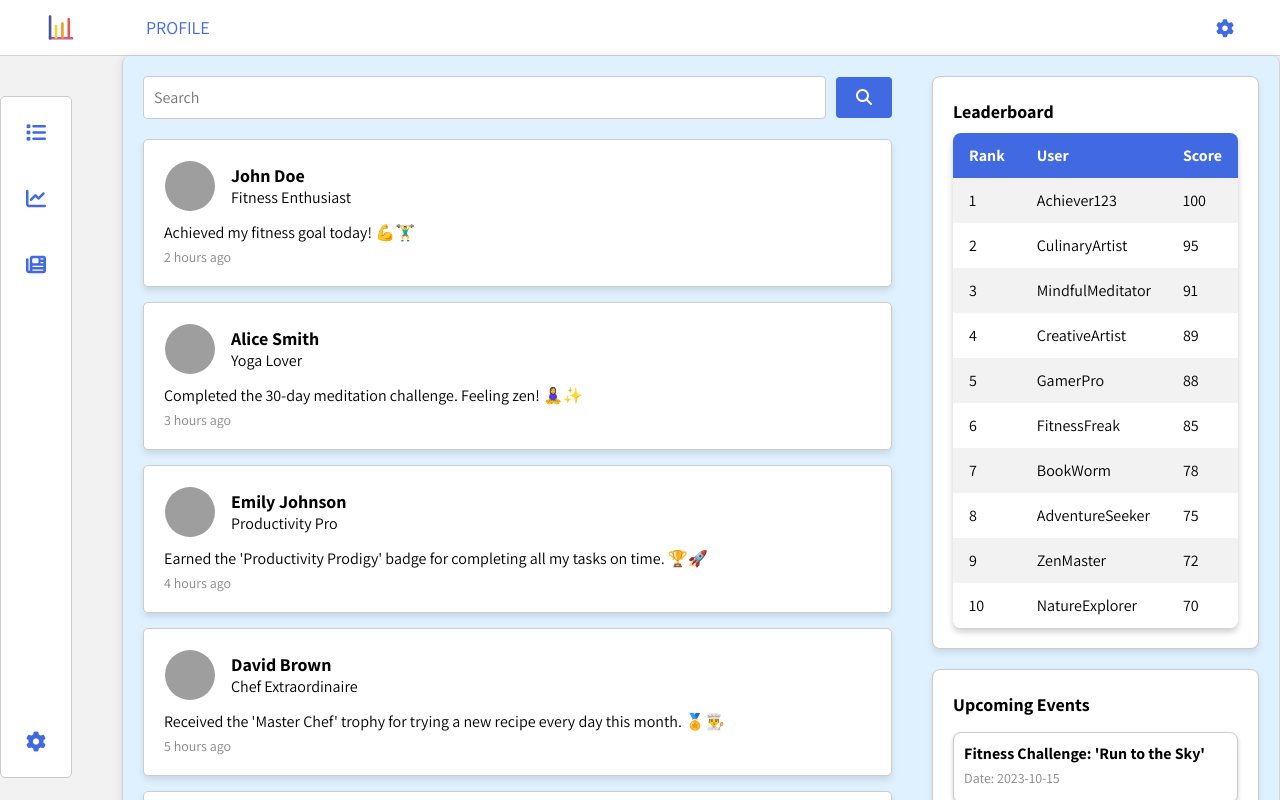
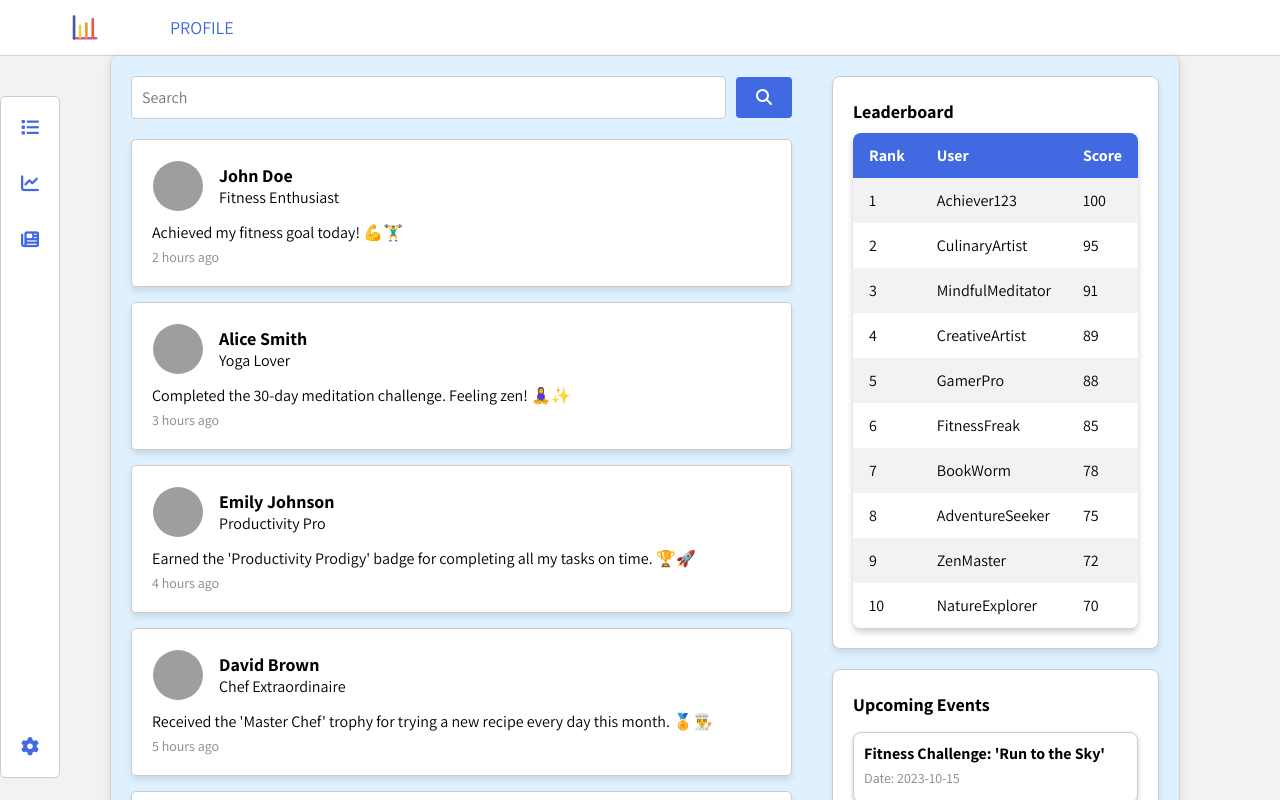
Before and after one commit to joseph-johnson27001/habits_tracker, a Vue app: page / in a window 1280 px wide. Shown: the top 800 px of the page. Built offline with nearby package versions, Linux system fonts and the light colour scheme; grey boxes are pictures that could not be loaded.

Commit message:
Sidebar layout

```diff
--- a/src/App.vue
+++ b/src/App.vue
@@ -49,6 +49,7 @@ body {
 
 .sidebar-section {
   margin-top: 5vh;
+  margin-right: 100px;
 }
 
 .content-container {
@@ -59,6 +60,7 @@ body {
   border-right: 1px solid lightgrey;
   border-left: 1px solid lightgrey;
   border-radius: 8px;
-  margin-left: 50px;
+  margin-left: -50px;
+  margin-right: 100px;
 }
 </style>
--- a/src/components/Navigation/NavigationBar.vue
+++ b/src/components/Navigation/NavigationBar.vue
@@ -31,12 +31,6 @@
         </svg>
       </router-link>
       <router-link to="/profile" class="nav-link"> PROFILE </router-link>
-      <!-- <router-link to="/" class="nav-link"> HABITS </router-link>
-      <router-link to="/" class="nav-link"> ARTICLES </router-link> -->
-    </div>
-    <!-- Add the Font Awesome icon here -->
-    <div class="settings-icon">
-      <i class="fas fa-cog"></i>
     </div>
   </nav>
 </template>
@@ -85,32 +79,4 @@ export default {
 .nav-link:hover {
   color: #0f212f;
 }
-
-.settings-icon {
-  display: flex;
-  align-items: center;
-  margin-right: 30px;
-}
-
-.settings-icon i {
-  font-size: 18px;
-  color: #4169e1;
-  cursor: pointer;
-  transition: color 0.3s;
-}
-
-/* Add animation on hover */
-.settings-icon i:hover {
-  animation: spin 0.4s linear; /* Spin animation */
-}
-
-/* Define the spin animation */
-@keyframes spin {
-  0% {
-    transform: rotate(0deg);
-  }
-  100% {
-    transform: rotate(180deg);
-  }
-}
 </style>
--- a/src/components/Sidebar/Sidebar.vue
+++ b/src/components/Sidebar/Sidebar.vue
@@ -1,6 +1,5 @@
 <template>
   <div class="sidebar">
-    <!-- Sidebar content goes here -->
     <router-link to="/" class="sidebar-item">
       <i class="fas fa-list fa-lg"></i>
     </router-link>
@@ -10,9 +9,8 @@
     <router-link to="/articles" class="sidebar-item">
       <i class="fas fa-newspaper fa-lg"></i>
     </router-link>
-    <!-- Move the settings icon to the bottom -->
     <router-link to="/settings" class="sidebar-item settings">
-      <i class="fas fa-cog fa-lg"></i>
+      <i class="fas fa-cog fa-lg settings-icon"></i>
     </router-link>
   </div>
 </template>
@@ -40,7 +38,6 @@ export default {
   text-decoration: none;
   display: block;
   margin-bottom: 35px;
-  padding: 5px;
 }
 
 .sidebar-item i {
@@ -51,4 +48,23 @@ export default {
   margin-top: auto;
   margin-bottom: 0px;
 }
+
+.sidebar-item {
+  color: #4169e1;
+  text-decoration: none;
+  display: block;
+  margin-bottom: 35px;
+}
+
+.sidebar-item i {
+  margin: auto;
+  font-size: 18px;
+  cursor: pointer;
+  transition: color 0.3s, transform 0.4s linear;
+}
+
+/* Add animation on hover */
+.sidebar-item .settings-icon:hover {
+  transform: rotate(145deg);
+}
 </style>
```
